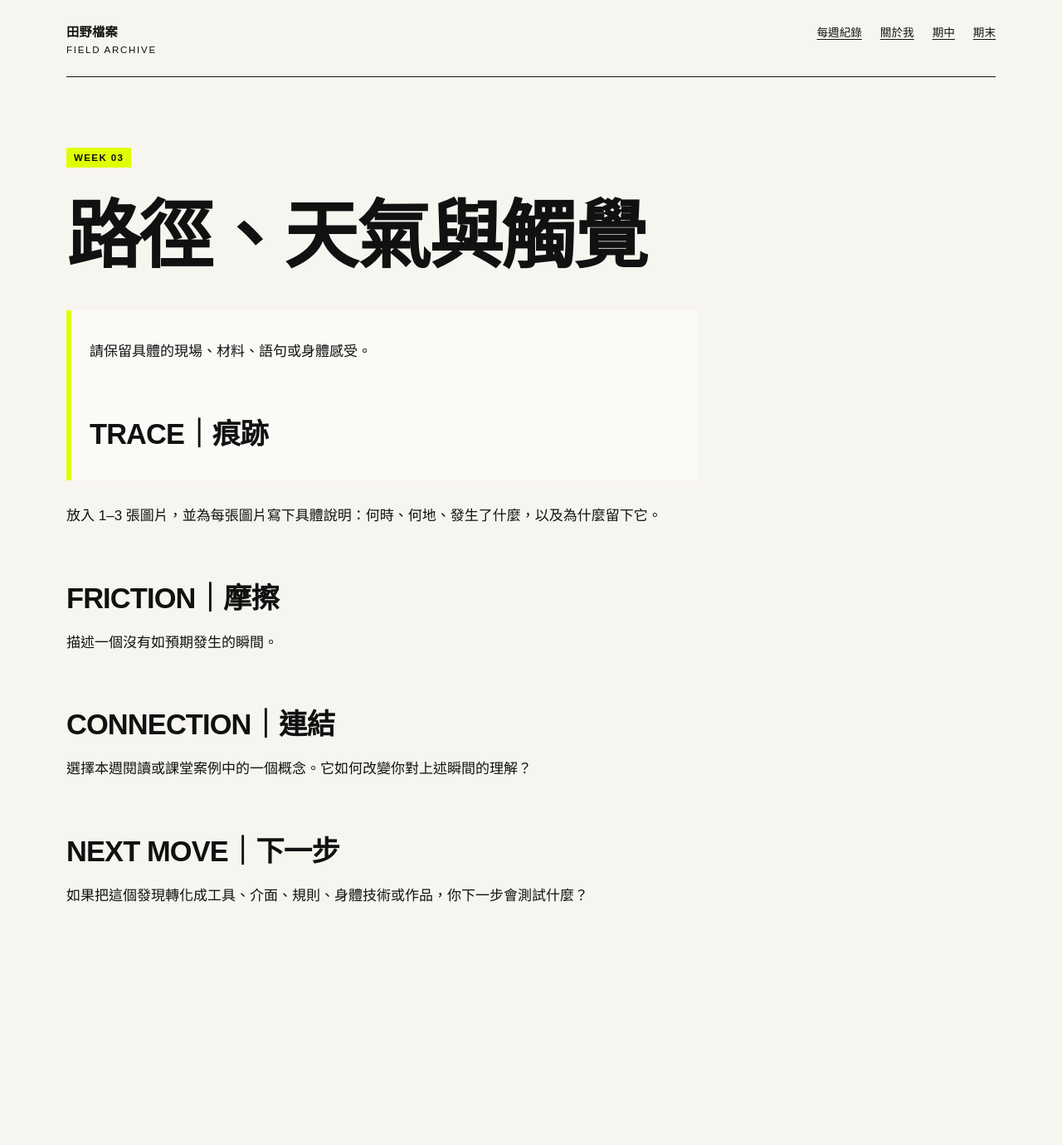
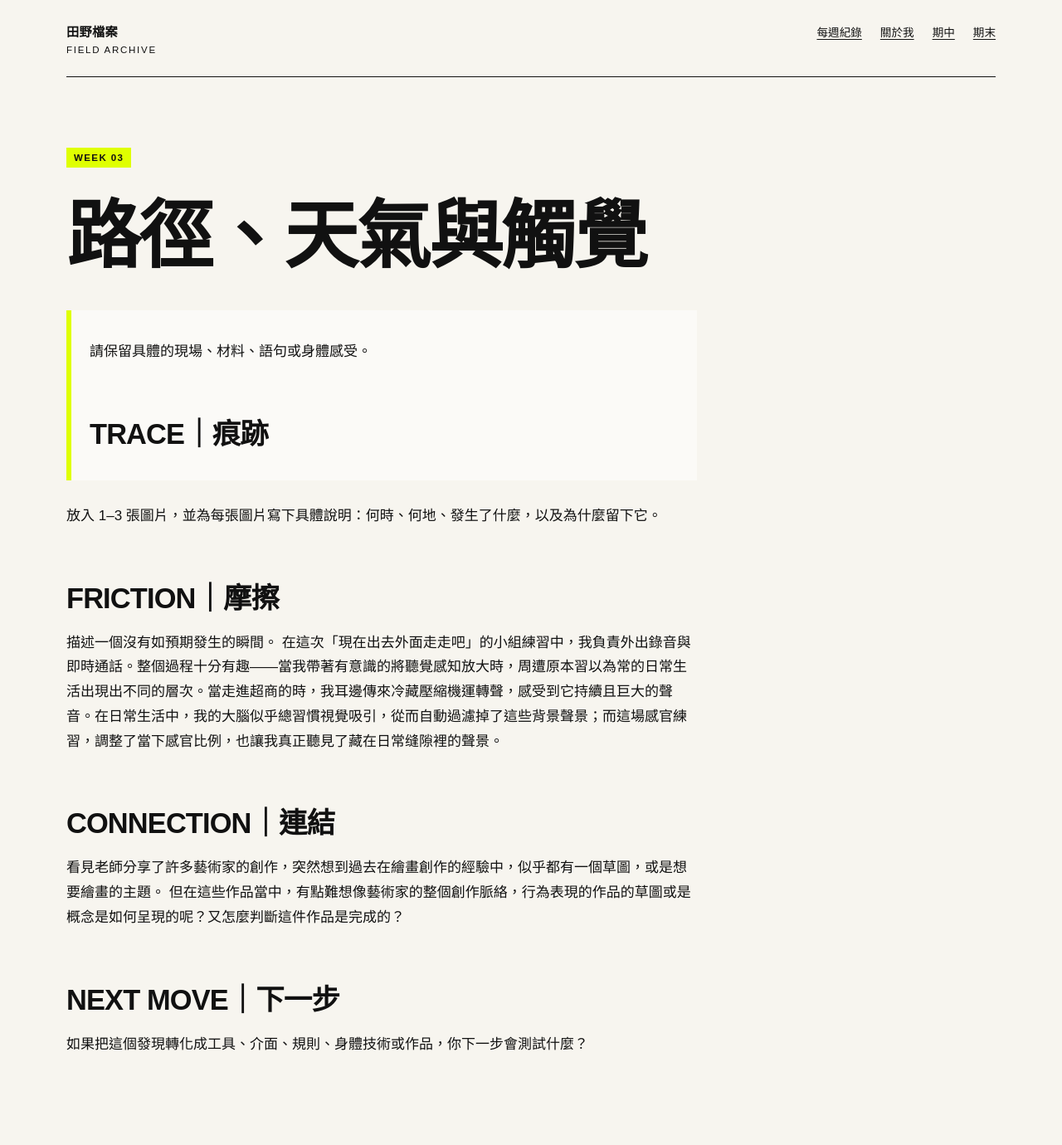
Before and after one commit to yunjiajang/fieldworkarchive, a Jekyll site: the page built from weeks/week-03.md, in a window 1280 px wide. Shown: the whole page at 83% size. Built offline with Jekyll 4.4.1, drawn with Linux system fonts in a browser that asks for light colours; before the commit the page ends 1202 px from its top, so only the background shows below that.

Commit message:
Update week-03.md

```diff
--- a/weeks/week-03.md
+++ b/weeks/week-03.md
@@ -15,10 +15,12 @@ permalink: /weeks/week-03/
 ## FRICTION｜摩擦
 
 描述一個沒有如預期發生的瞬間。
+在這次「現在出去外面走走吧」的小組練習中，我負責外出錄音與即時通話。整個過程十分有趣——當我帶著有意識的將聽覺感知放大時，周遭原本習以為常的日常生活出現出不同的層次。當走進超商的時，我耳邊傳來冷藏壓縮機運轉聲，感受到它持續且巨大的聲音。在日常生活中，我的大腦似乎總習慣視覺吸引，從而自動過濾掉了這些背景聲景；而這場感官練習，調整了當下感官比例，也讓我真正聽見了藏在日常缝隙裡的聲景。
 
 ## CONNECTION｜連結
 
-選擇本週閱讀或課堂案例中的一個概念。它如何改變你對上述瞬間的理解？
+看見老師分享了許多藝術家的創作，突然想到過去在繪畫創作的經驗中，似乎都有一個草圖，或是想要繪畫的主題。
+但在這些作品當中，有點難想像藝術家的整個創作脈絡，行為表現的作品的草圖或是概念是如何呈現的呢？又怎麼判斷這件作品是完成的？
 
 ## NEXT MOVE｜下一步
 
```
